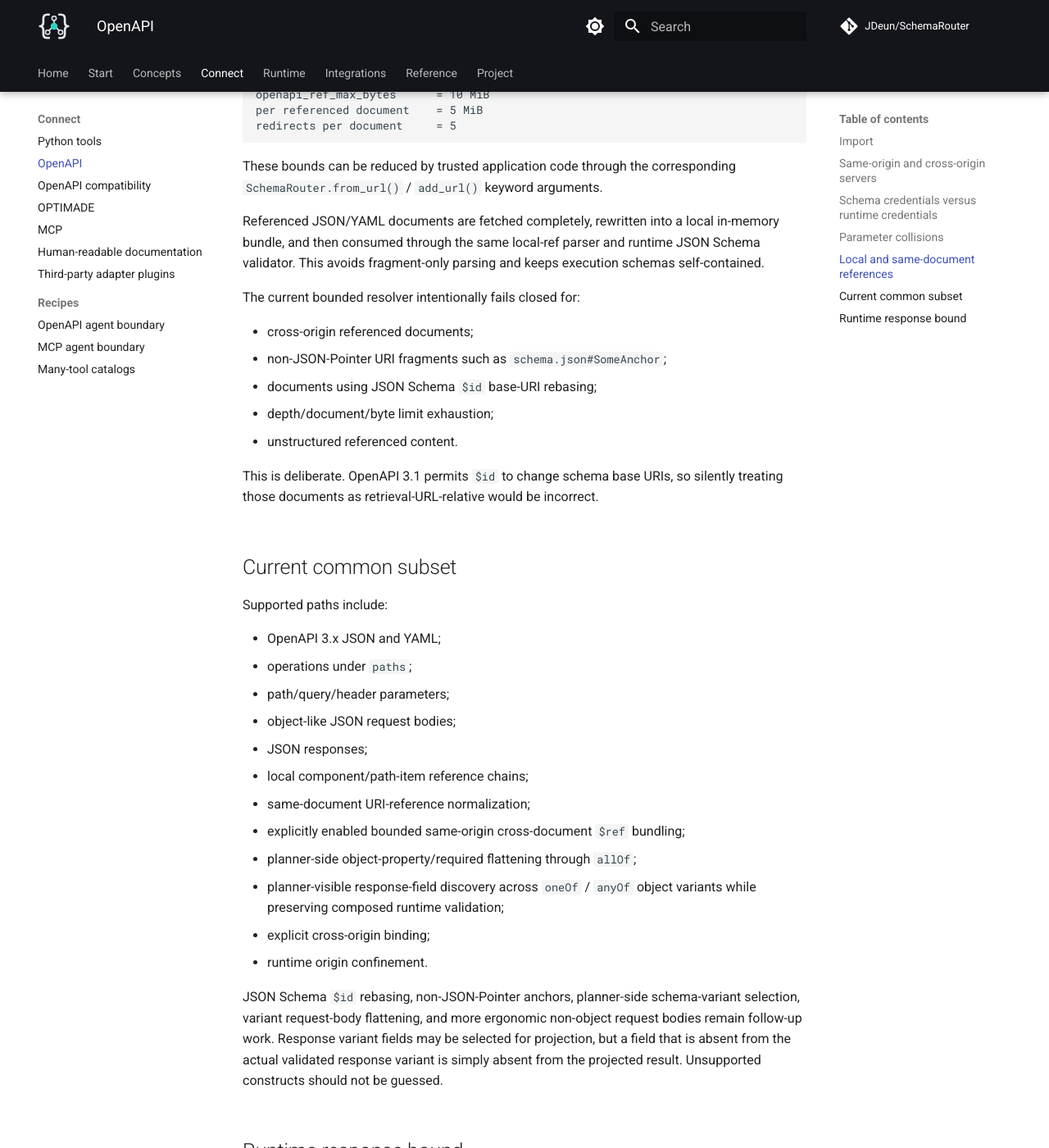
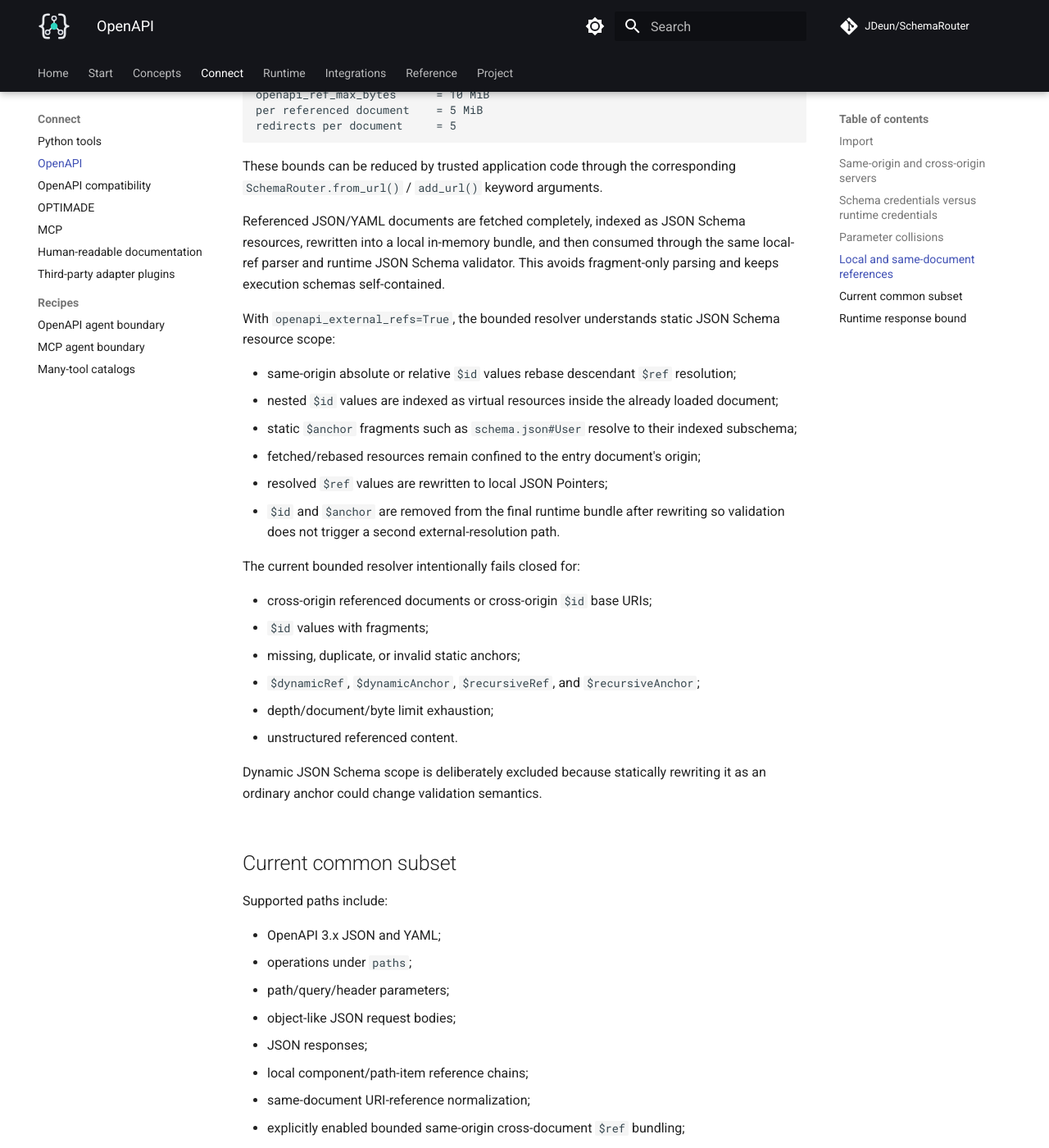
Before and after one commit to JDeun/SchemaRouter, an MkDocs documentation site: the page built from docs/guides/openapi.md, in a window 1280 px wide and 1400 px high, scrolled down 2320 px. Shown: the whole window at 82% size. Built offline with MkDocs 1.6.1 and Material for MkDocs 9.7.7, drawn with Linux system fonts in a browser that asks for light colours; comment, search, counter and statistics services are not loaded; some of the changed text lies outside the part shown.

Commit message:
docs: document bounded schema id and anchor resolution

```diff
--- a/docs/guides/openapi.md
+++ b/docs/guides/openapi.md
@@ -105,20 +105,32 @@ redirects per document     = 5
 These bounds can be reduced by trusted application code through the corresponding
 `SchemaRouter.from_url()` / `add_url()` keyword arguments.
 
-Referenced JSON/YAML documents are fetched completely, rewritten into a local in-memory bundle, and
-then consumed through the same local-ref parser and runtime JSON Schema validator. This avoids
-fragment-only parsing and keeps execution schemas self-contained.
+Referenced JSON/YAML documents are fetched completely, indexed as JSON Schema resources, rewritten
+into a local in-memory bundle, and then consumed through the same local-ref parser and runtime JSON
+Schema validator. This avoids fragment-only parsing and keeps execution schemas self-contained.
+
+With `openapi_external_refs=True`, the bounded resolver understands static JSON Schema resource
+scope:
+
+- same-origin absolute or relative `$id` values rebase descendant `$ref` resolution;
+- nested `$id` values are indexed as virtual resources inside the already loaded document;
+- static `$anchor` fragments such as `schema.json#User` resolve to their indexed subschema;
+- fetched/rebased resources remain confined to the entry document's origin;
+- resolved `$ref` values are rewritten to local JSON Pointers;
+- `$id` and `$anchor` are removed from the final runtime bundle after rewriting so validation
+  does not trigger a second external-resolution path.
 
 The current bounded resolver intentionally fails closed for:
 
-- cross-origin referenced documents;
-- non-JSON-Pointer URI fragments such as `schema.json#SomeAnchor`;
-- documents using JSON Schema `$id` base-URI rebasing;
+- cross-origin referenced documents or cross-origin `$id` base URIs;
+- `$id` values with fragments;
+- missing, duplicate, or invalid static anchors;
+- `$dynamicRef`, `$dynamicAnchor`, `$recursiveRef`, and `$recursiveAnchor`;
 - depth/document/byte limit exhaustion;
 - unstructured referenced content.
 
-This is deliberate. OpenAPI 3.1 permits `$id` to change schema base URIs, so silently treating those
-documents as retrieval-URL-relative would be incorrect.
+Dynamic JSON Schema scope is deliberately excluded because statically rewriting it as an ordinary
+anchor could change validation semantics.
 
 ## Current common subset
 
@@ -132,17 +144,18 @@ Supported paths include:
 - local component/path-item reference chains;
 - same-document URI-reference normalization;
 - explicitly enabled bounded same-origin cross-document `$ref` bundling;
+- bounded same-origin JSON Schema `$id` rebasing and static `$anchor` resolution;
 - planner-side object-property/required flattening through `allOf`;
 - planner-visible response-field discovery across `oneOf` / `anyOf` object variants while
   preserving composed runtime validation;
 - explicit cross-origin binding;
 - runtime origin confinement.
 
-JSON Schema `$id` rebasing, non-JSON-Pointer anchors, planner-side schema-variant selection,
-variant request-body flattening, and more ergonomic non-object request bodies remain follow-up
-work. Response variant fields may be selected for projection, but a field that is absent from the
-actual validated response variant is simply absent from the projected result. Unsupported
-constructs should not be guessed.
+Dynamic JSON Schema references/anchors, planner-side schema-variant selection, variant request-body
+flattening, and more ergonomic non-object request bodies remain follow-up work. Response variant
+fields may be selected for projection, but a field that is absent from the actual validated
+response variant is simply absent from the projected result. Unsupported constructs should not be
+guessed.
 
 
 ## Runtime response bound
```
